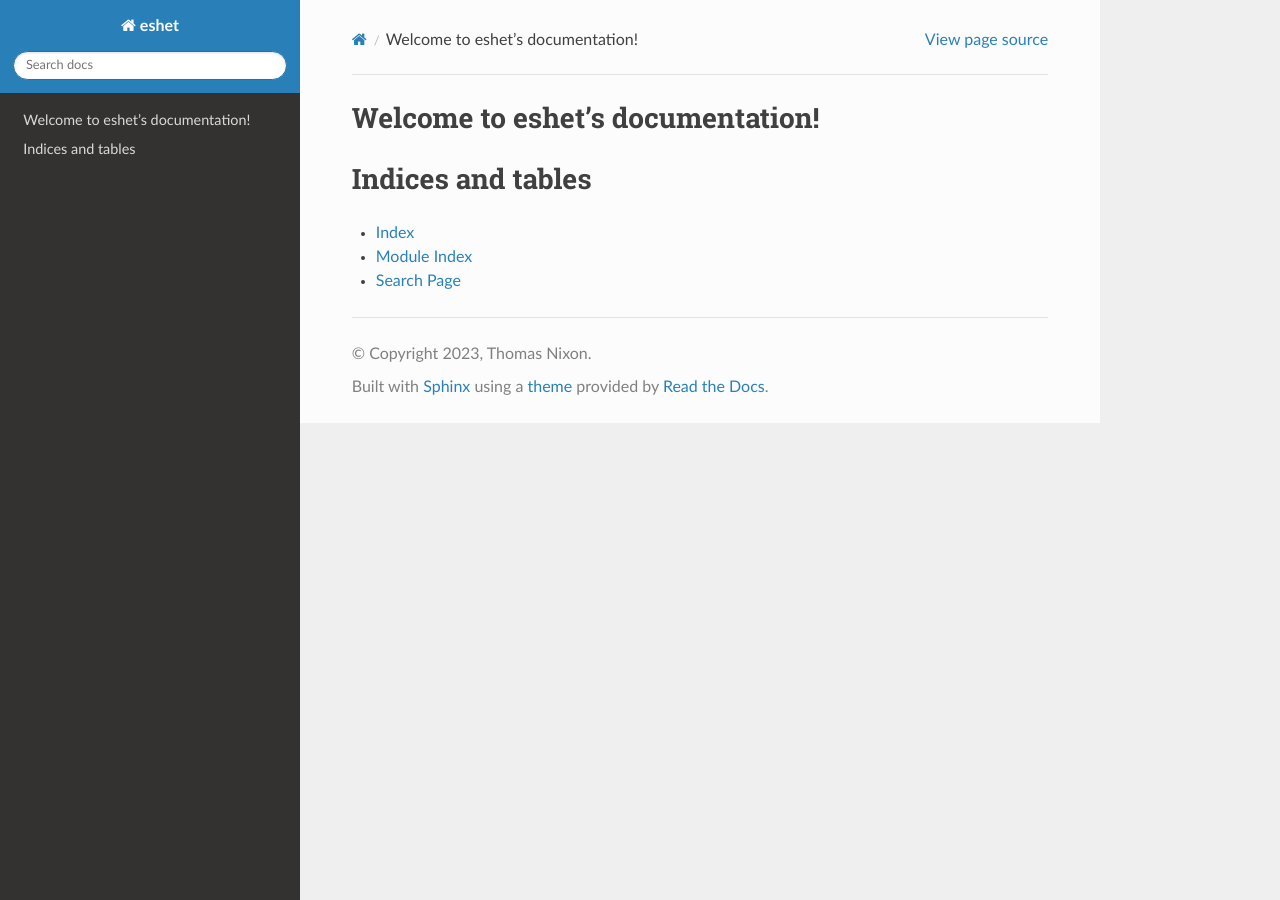
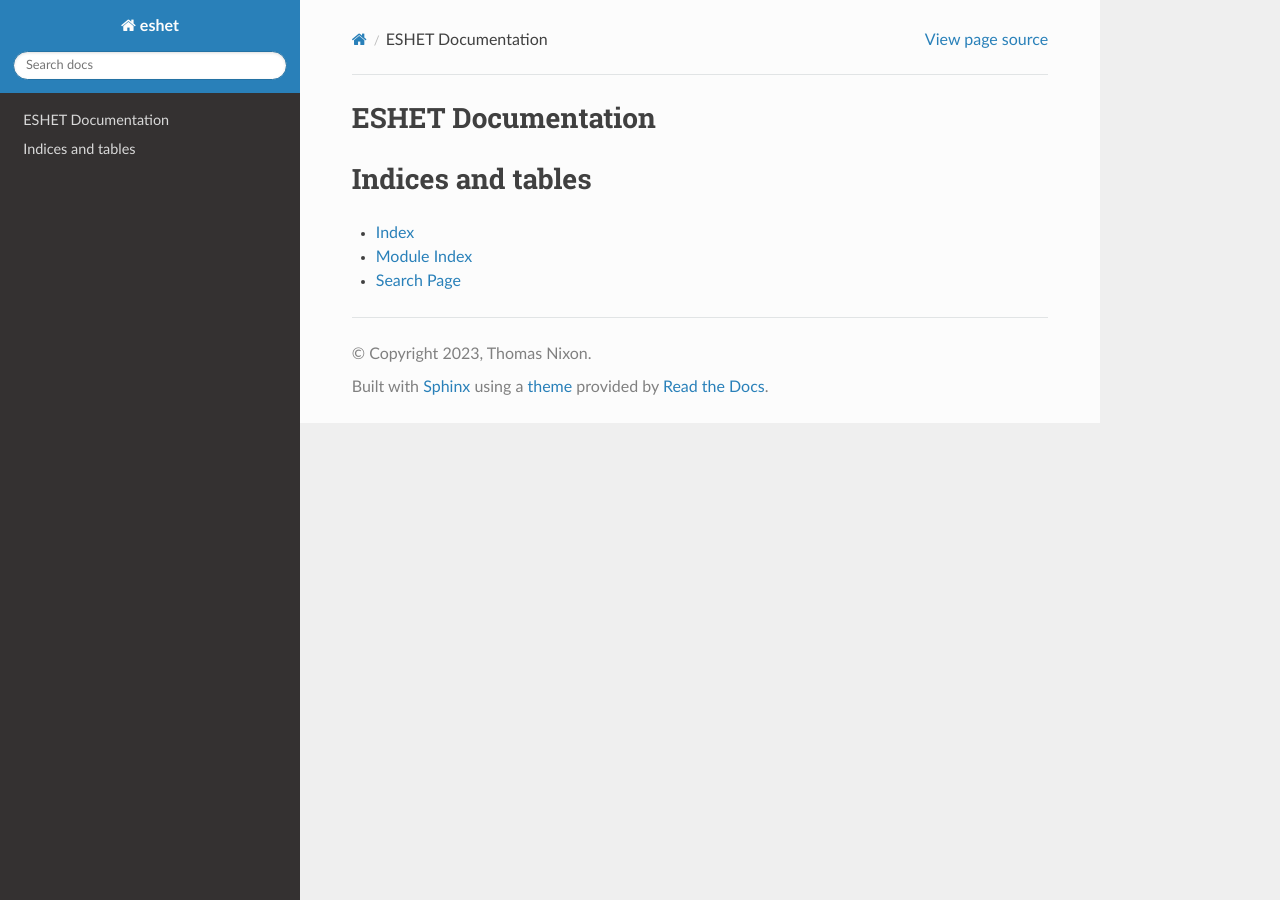
Before and after one commit to tomjnixon/eshet-docs, a Sphinx documentation site: the page built from source/index.rst, in a window 1280 px wide. Built offline with Sphinx 7.4.7 and the Read the Docs theme 2.0.0, drawn with Linux system fonts in a browser that asks for light colours; part of the change alters nothing that is shown.

```diff
--- a/source/index.rst
+++ b/source/index.rst
@@ -1,10 +1,7 @@
-.. eshet documentation master file, created by
-   sphinx-quickstart on Fri Dec 15 21:57:07 2023.
-   You can adapt this file completely to your liking, but it should at least
-   contain the root `toctree` directive.
+.. _eshet_home:
 
-Welcome to eshet's documentation!
-=================================
+ESHET Documentation
+===================
 
 .. toctree::
    :maxdepth: 2
```
